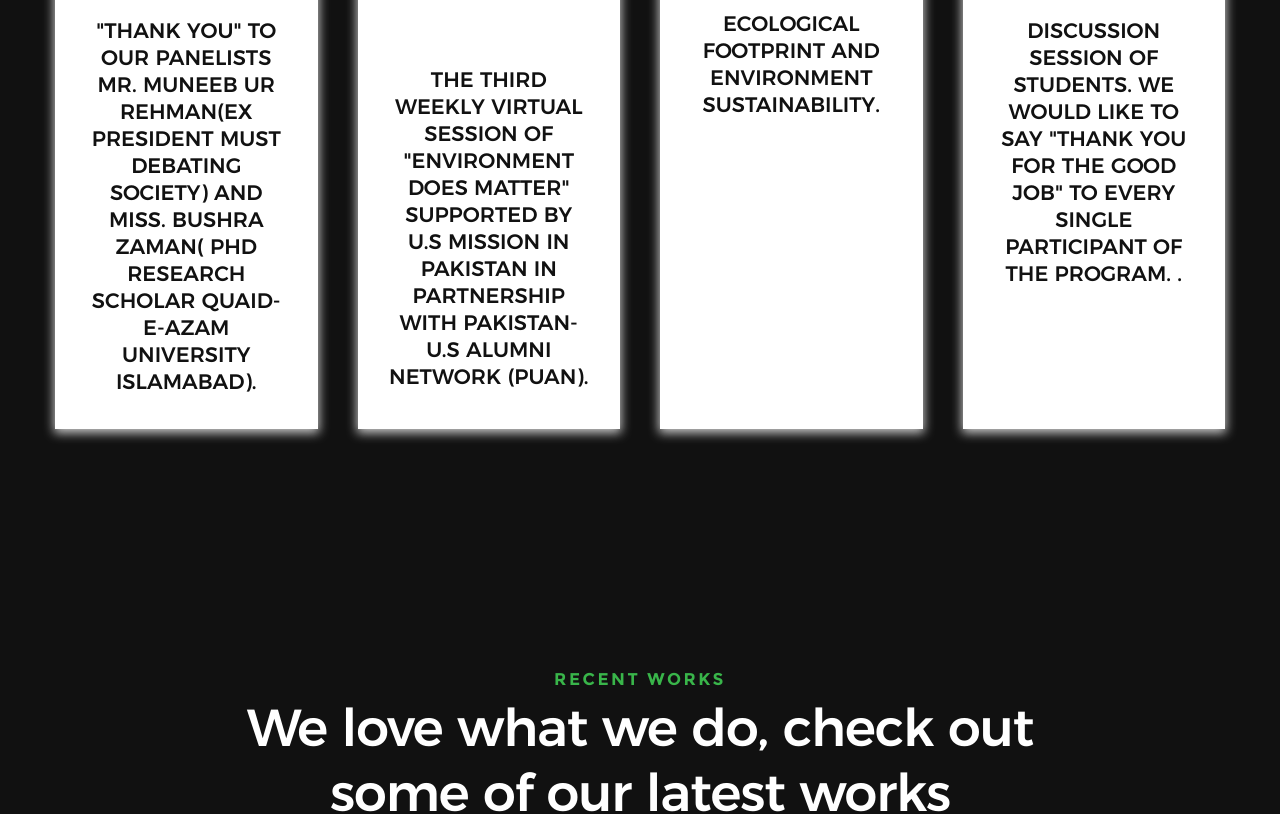
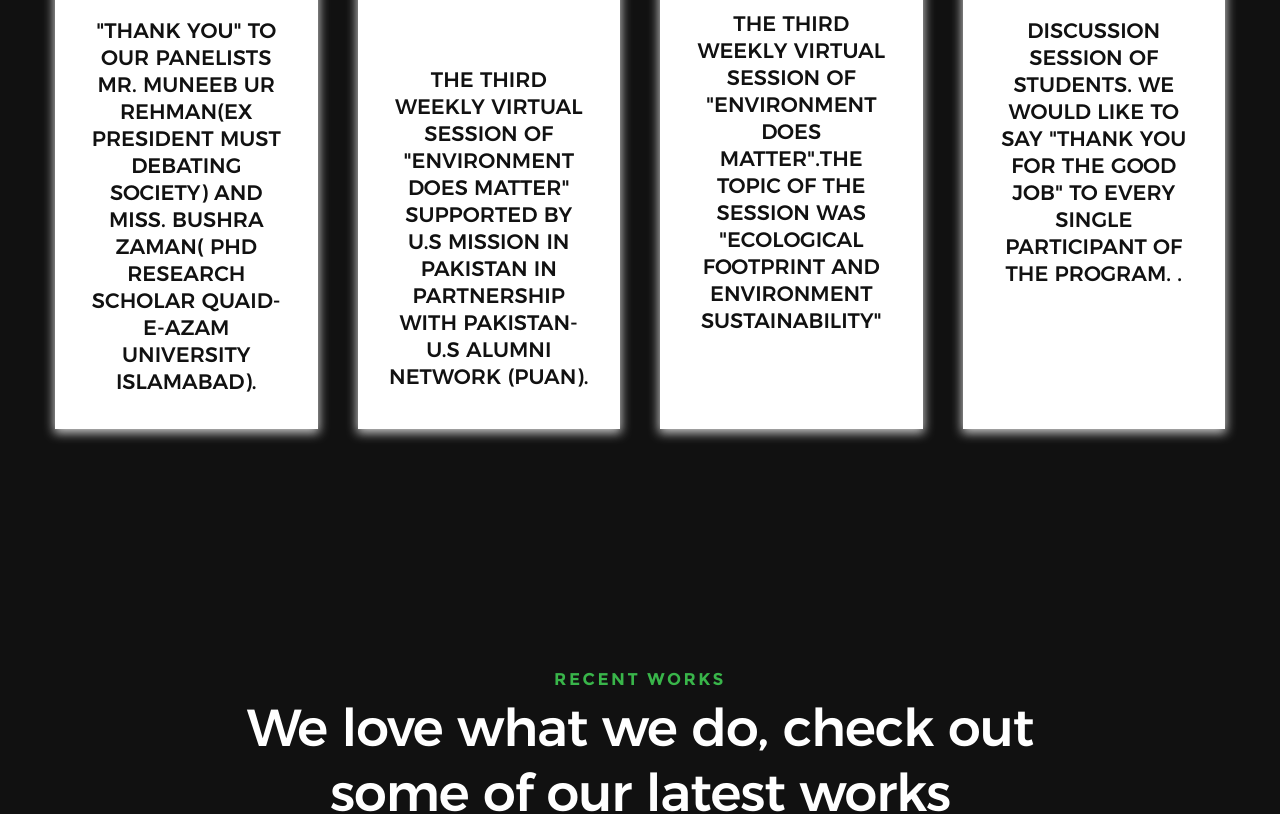
Before and after one commit to thehealenv/healenv, a plain HTML site: page index.html in a window 1280 px wide. Shown: the part 3590-4404 px from the top of the page. Drawn offline with Linux system fonts and the light colour scheme; files whose address does not match are found by name.

Commit message:
Update index.html

```diff
--- a/index.html
+++ b/index.html
@@ -320,8 +320,8 @@
                          <li class="col-lg-4 col-md-5 image-block">
                             <div class="image-block-inner">
                               <a class="mh-100" href="images/calls/ss3.jpeg">
-                              <img src="images/calls/ss3.jpeg" alt="Ecological Footprint and Environment Sustainability." class="img-responsive w-100"></a>
-                              <h4 class="mt-3"><a href="images/calls/ss3.jpeg">Ecological Footprint and Environment Sustainability.</a></h4>
+                              <img src="images/calls/ss3.jpeg" alt="The third weekly virtual session of "Environment Does Matter".The topic of the session was "Ecological footprint and Environment Sustainability"" class="img-responsive w-100"></a>
+                              <h4 class="mt-3"><a href="images/calls/ss3.jpeg">The third weekly virtual session of "Environment Does Matter".The topic of the session was "Ecological footprint and Environment Sustainability"</a></h4>
                             </div><!-- .image-block-inner -->
                           </li>
                          <li class="col-lg-4 col-md-5 image-block">
```
